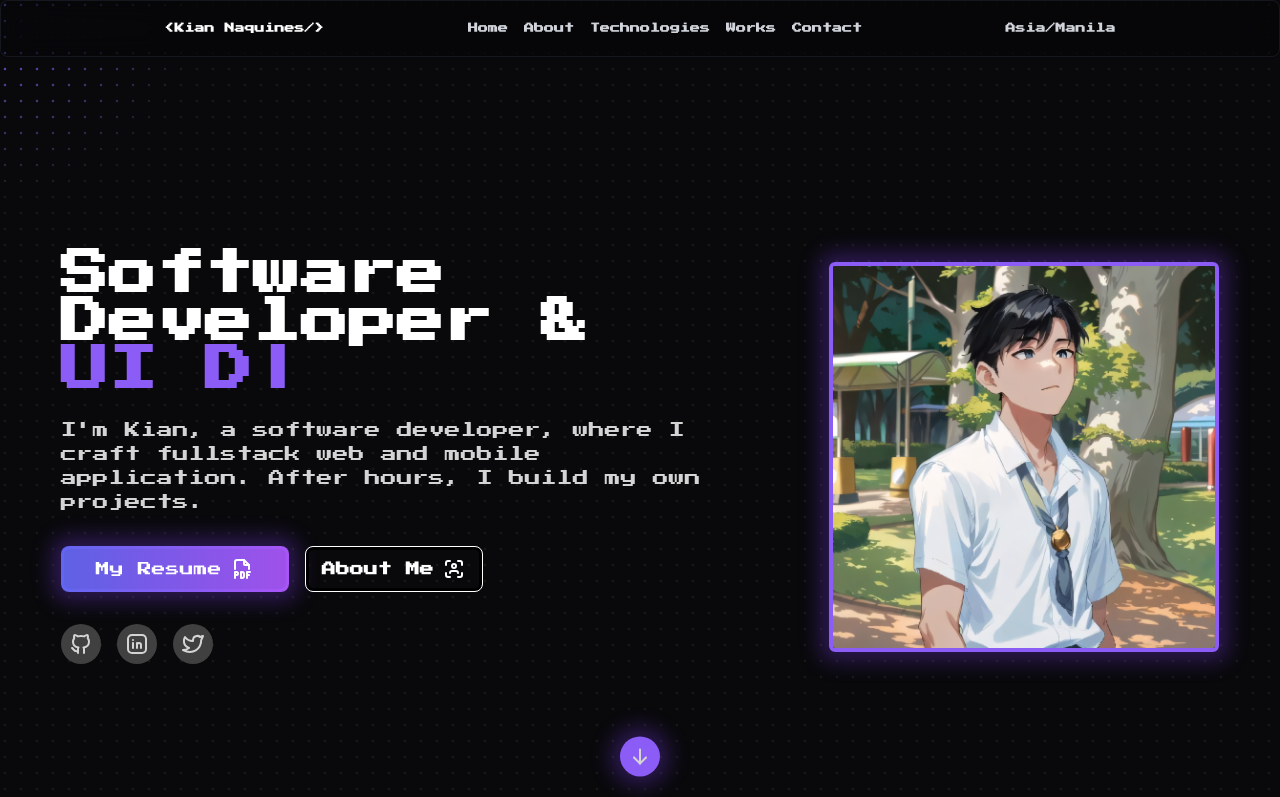
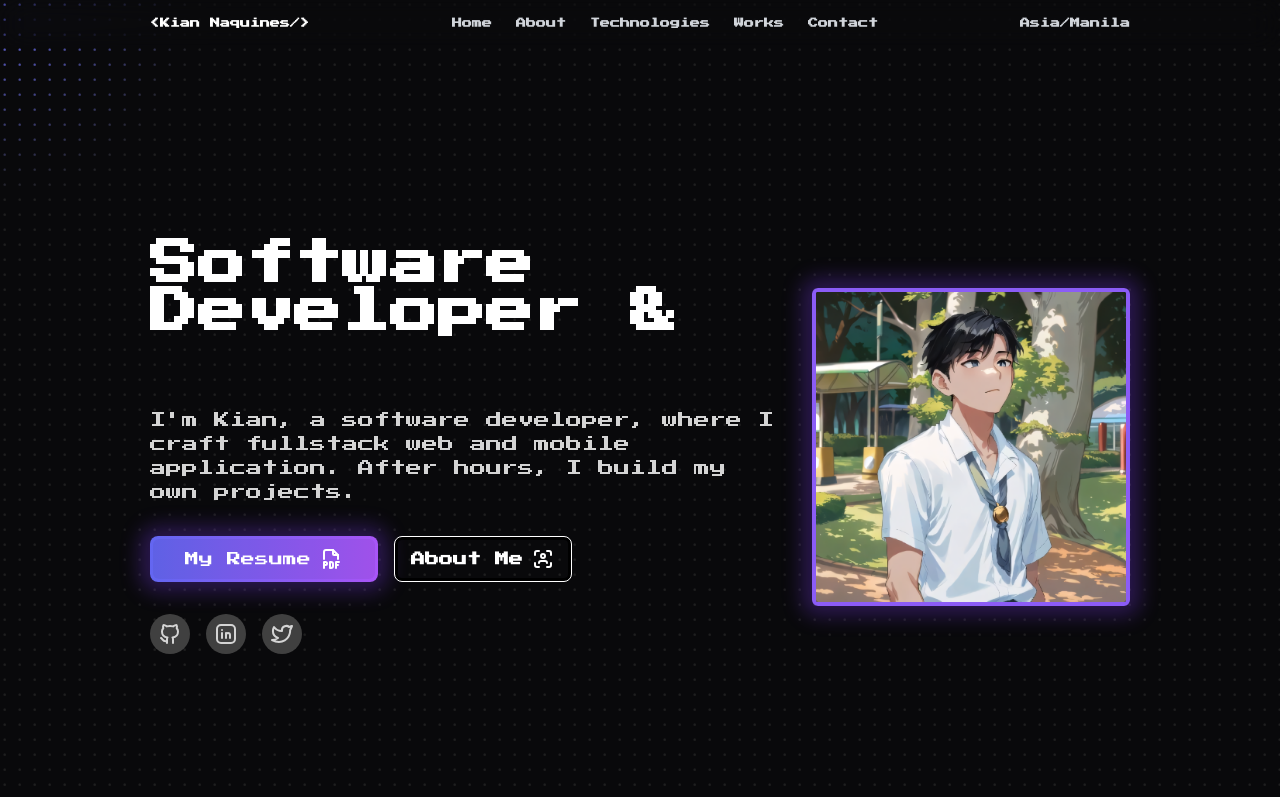
Before and after one commit to kiannaquines/kian_portfolio, a Next.js app: page / in a window 1280 px wide. Shown: the top 797 px of the page. Built offline with nearby package versions, Linux system fonts and the light colour scheme.

Commit message:
Update dependencies, enhance layout, and improve Hero component animations

```diff
--- a/app/page.tsx
+++ b/app/page.tsx
@@ -3,21 +3,24 @@ import TechStack from "@/components/tech-stack";
 import Header from "@/components/ui/header";
 import Hero from "@/components/hero";
 import TimeLine from "@/components/timeline";
+import Works from "@/components/works";
 
 export default function Home() {
   return (
-    <main className="font-[family-name:var(--font-press-start)]">
-      {/* Main Highlight*/}
-      <HeroHighlight>
+    <main className="min-h-screen w-full font-[family-name:var(--font-press-start)] relative overflow-hidden">
+      <div className="absolute inset-0 bg-dot-thick-neutral-300 dark:bg-dot-thick-neutral-800 pointer-events-none opacity-50" />
+      <HeroHighlight className="relative z-10">
         {/* Header */}
         <Header />
         {/* Hero */}
         <Hero />
+        {/* Tech Stack */}
+        <TechStack />
+        {/* Timeline */}
+        <TimeLine />
+        {/* Works */}
+        <Works />
       </HeroHighlight>
-      {/* About Timeline */}
-      <TimeLine />
-      {/* Tech Stack */}
-      <TechStack />
     </main>
   );
 }
--- a/components/hero.tsx
+++ b/components/hero.tsx
@@ -10,13 +10,13 @@ import SecondaryButton from './ui/secondary-button'
 
 const Hero = () => {
     return (
-        <section id="hero-section" className="h-screen flex flex-col md:flex-row items-center justify-evenly gap-9">
+        <section id="hero-section" className="h-screen flex flex-col md:flex-row items-center justify-between gap-9 px-[150px]">
             <div className="text-center md:text-left max-w-2xl z-10">
                 <motion.h1
                     initial={{ opacity: 0, y: 20 }}
                     animate={{ opacity: 1, y: 0 }}
                     transition={{ duration: 0.5, ease: [0.4, 0.0, 0.2, 1] }}
-                    className="text-5xl md:text-5xl font-bold dark:text-white max-w-3xl"
+                    className="text-4xl md:text-5xl font-bold dark:text-white max-w-3xl"
                 >
                     <span>Software Developer &</span>
                     <br />
@@ -31,9 +31,7 @@ const Hero = () => {
                             2000,
                             "DevOps",
                             2000,
-                            "Backend",
-                            2000,
-                            "Frontend",
+                            "Full Stack",
                             2000,
                         ]}
                         speed={30}
@@ -41,6 +39,7 @@ const Hero = () => {
                         wrapper="span"
                     />
                 </motion.h1>
+
 
                 <motion.p
                     initial={{ opacity: 0, y: 20 }}
@@ -91,7 +90,8 @@ const Hero = () => {
 
             <motion.div
                 initial={{ opacity: 0, scale: 0.9 }}
-                animate={{ opacity: 1, scale: 1, y: [0, -10, 0] }}
+                animate={{ opacity: 1, scale: 1, y: 0 }}
+                transition={{ type: "spring", stiffness: 100, damping: 10 }}
                 className="mt-8 md:mt-0 z-10"
             >
                 <Image
@@ -100,6 +100,7 @@ const Hero = () => {
                     className="rounded-md object-cover cursor-pointer border-4 border-violet-500 shadow-[0_0_20px_10px_rgba(124,58,237,0.3)]"
                     width={390}
                     height={270}
+                    priority
                 />
             </motion.div>
         </section>
--- a/components/tech-stack.tsx
+++ b/components/tech-stack.tsx
@@ -76,7 +76,7 @@ const TechStack = () => {
     };
 
     return (
-        <div className="bg-neutral-100 dark:bg-neutral-900 py-12">
+        <div className="py-12">
             <div className="max-w-7xl mx-auto px-4 sm:px-6 lg:px-8">
                 <h2 className="text-3xl font-bold text-center text-neutral-900 dark:text-white mb-4">
                     Technologies
@@ -89,7 +89,7 @@ const TechStack = () => {
                     variants={containerVariants}
                     initial="hidden"
                     whileInView="visible"
-                    viewport={{ once: false }}
+                    viewport={{ once: true }}
                 >
                     {technologies.map((tech, index) => (
                         <motion.div
--- a/components/ui/about-timeline.tsx
+++ b/components/ui/about-timeline.tsx
@@ -34,7 +34,7 @@ export const Timeline = ({ data }: { data: AboutTimelineEntry[] }) => {
 
   return (
     <div
-      className="w-full md:px-10 bg-gradient-to-r from-indigo-500/10 to-purple-500/10 backdrop-blur-md"
+      className="w-full md:px-10"
       ref={containerRef}
     >
       <div className="max-w-7xl mx-auto py-20 px-4 md:px-8 lg:px-10">
@@ -56,8 +56,8 @@ export const Timeline = ({ data }: { data: AboutTimelineEntry[] }) => {
             wrapper="span"
           />
         </h2>
-        <p className="text-neutral-700 dark:text-neutral-300 text-xl md:text-xl max-w-2xl">
-          I've been developing software for 6 years and +months, with hands-on experience in a variety of technologies from backend to frontend.
+        <p className="text-neutral-700 dark:text-neutral-300 text-xl md:text-xl max-w-3xl">
+          I've been developing software for 6 years and months, with hands-on experience in a variety of technologies from backend to frontend.
         </p>
       </div>
 
--- /dev/null
+++ b/components/ui/bento-grid.tsx
@@ -0,0 +1,54 @@
+import { cn } from "@/lib/utils";
+
+export const BentoGrid = ({
+  className,
+  children,
+}: {
+  className?: string;
+  children?: React.ReactNode;
+}) => {
+  return (
+    <div
+      className={cn(
+        "grid md:auto-rows-[18rem] grid-cols-1 md:grid-cols-3 gap-4 max-w-7xl mx-auto ",
+        className
+      )}
+    >
+      {children}
+    </div>
+  );
+};
+
+export const BentoGridItem = ({
+  className,
+  title,
+  description,
+  header,
+  icon,
+}: {
+  className?: string;
+  title?: string | React.ReactNode;
+  description?: string | React.ReactNode;
+  header?: React.ReactNode;
+  icon?: React.ReactNode;
+}) => {
+  return (
+    <div
+      className={cn(
+        "row-span-1 rounded-xl group/bento hover:shadow-xl transition duration-200 shadow-input dark:shadow-none p-4 dark:bg-black dark:border-white/[0.2] bg-white border border-transparent justify-between flex flex-col space-y-4",
+        className
+      )}
+    >
+      {header}
+      <div className="group-hover/bento:translate-x-2 transition duration-200">
+        {icon}
+        <div className="font-sans font-bold text-neutral-600 dark:text-neutral-200 mb-2 mt-2">
+          {title}
+        </div>
+        <div className="font-sans font-normal text-neutral-600 text-xs dark:text-neutral-300">
+          {description}
+        </div>
+      </div>
+    </div>
+  );
+};
--- a/components/ui/header.tsx
+++ b/components/ui/header.tsx
@@ -1,58 +1,84 @@
-import React from 'react'
-import { IconHome, IconMessage, IconUser } from "@tabler/icons-react";
+"use client";
+import React, { useEffect, useState } from "react";
+import { IconHome, IconMessage, IconUser, IconMenu2 } from "@tabler/icons-react";
 
 const Header = () => {
+  const [isScrolled, setIsScrolled] = useState(false);
+  const [isMenuOpen, setIsMenuOpen] = useState(false);
+
+  useEffect(() => {
+    const handleScroll = () => {
+      setIsScrolled(window.scrollY > 50);
+    };
+    window.addEventListener("scroll", handleScroll);
+    return () => window.removeEventListener("scroll", handleScroll);
+  }, []);
 
   const navItems = [
-        {
-            name: "Home",
-            link: "#hero",
-            icon: <IconHome className="h-4 w-4 text-neutral-500 dark:text-white" />,
-        },
-        {
-            name: "About",
-            link: "#about",
-            icon: <IconUser className="h-4 w-4 text-neutral-500 dark:text-white" />,
-        },
-        {
-            name: "Technologies",
-            link: "#tech",
-            icon: <IconMessage className="h-4 w-4 text-neutral-500 dark:text-white" />,
-        },
-        {
-            name: "Works",
-            link: "#works",
-            icon: <IconMessage className="h-4 w-4 text-neutral-500 dark:text-white" />,
-        },
-        {
-            name: "Contact",
-            link: "#contact",
-            icon: <IconMessage className="h-4 w-4 text-neutral-500 dark:text-white" />,
-        },
+    { name: "Home", link: "#hero", icon: <IconHome className="h-4 w-4" /> },
+    { name: "About", link: "#about", icon: <IconUser className="h-4 w-4" /> },
+    { name: "Technologies", link: "#tech", icon: <IconMessage className="h-4 w-4" /> },
+    { name: "Works", link: "#works", icon: <IconMessage className="h-4 w-4" /> },
+    { name: "Contact", link: "#contact", icon: <IconMessage className="h-4 w-4" /> },
   ];
 
   return (
-        <div className="flex flex-col md:flex-row justify-evenly p-5 bg-white/10 dark:bg-black/25 backdrop-blur-md border border-white/20 dark:border-gray-700/30 rounded-lg shadow-sm">
-            <div className="flex items-start space-x-4 mb-4 md:mb-0">
+    <header
+      className={`sticky top-0 z-50 flex items-center justify-between py-4 md:px-10 lg:px-[150px] backdrop-blur-lg transition-all duration-300 ${
+        isScrolled
+          ? "bg-white/40 dark:bg-black/40 shadow-md border-b border-white/10 dark:border-gray-800"
+          : "bg-transparent"
+      }`}
+    >
+      <div className="flex items-center space-x-4 md:space-x-6">
         <span className="text-[10px] font-bold text-gray-900 dark:text-white">
           &lt;Kian Naquines/&gt;
         </span>
       </div>
 
-            <nav className="flex flex-wrap justify-center gap-4">
+      <nav className="hidden md:flex gap-6 items-center">
         {navItems.map((item, index) => (
           <a
             key={index}
             href={item.link}
-                        className="text-[10px] font-bold text-gray-700 hover:text-gray-900 dark:text-gray-300 dark:hover:text-white transition-colors duration-200"
+            className="text-[10px] font-bold text-gray-700 dark:text-gray-300 hover:text-gray-900 dark:hover:text-white transition"
           >
             {item.name}
           </a>
         ))}
       </nav>
-            <span className="text-[10px] text-gray-700 font-bold dark:text-gray-300 mt-4 md:mt-0">Asia/Manila</span>
-        </div>
-    )
-}
 
-export default Header
+      {/* Hamburger Menu Icon (Visible on Mobile) */}
+      <button
+        className="md:hidden text-gray-700 dark:text-gray-300"
+        onClick={() => setIsMenuOpen(!isMenuOpen)}
+      >
+        <IconMenu2 className="h-6 w-6" />
+      </button>
+
+      {/* Mobile Dropdown Menu */}
+      <nav
+        className={`${
+          isMenuOpen ? "flex" : "hidden"
+        } absolute top-16 left-0 right-0 bg-white/80 dark:bg-black/80 backdrop-blur-lg flex-col gap-4 p-6 rounded-lg shadow-lg md:hidden`}
+      >
+        {navItems.map((item, index) => (
+          <a
+            key={index}
+            href={item.link}
+            className="text-[10px] font-bold text-gray-700 dark:text-gray-300 hover:text-gray-900 dark:hover:text-white transition"
+            onClick={() => setIsMenuOpen(false)}
+          >
+            {item.name}
+          </a>
+        ))}
+      </nav>
+
+      <span className="hidden md:block text-[10px] text-gray-700 font-bold dark:text-gray-300">
+        Asia/Manila
+      </span>
+    </header>
+  );
+};
+
+export default Header;
--- a/components/ui/hero-highlight.tsx
+++ b/components/ui/hero-highlight.tsx
@@ -2,20 +2,19 @@
 import { cn } from "@/lib/utils";
 import { useMotionValue, motion, useMotionTemplate } from "framer-motion";
 import React from "react";
-import { IconArrowDown } from "@tabler/icons-react";
 
 export const HeroHighlight = ({
   children,
   className,
-  containerClassName,
 }: {
   children: React.ReactNode;
   className?: string;
-  containerClassName?: string;
 }) => {
+  // Motion values for tracking mouse position
   let mouseX = useMotionValue(0);
   let mouseY = useMotionValue(0);
 
+  // Handle mouse movement to update the position of the radial gradient
   function handleMouseMove({
     currentTarget,
     clientX,
@@ -23,7 +22,6 @@ export const HeroHighlight = ({
   }: React.MouseEvent<HTMLDivElement>) {
     if (!currentTarget) return;
     let { left, top } = currentTarget.getBoundingClientRect();
-
     mouseX.set(clientX - left);
     mouseY.set(clientY - top);
   }
@@ -31,13 +29,15 @@ export const HeroHighlight = ({
   return (
     <div
       className={cn(
-        "relative h-screen w-full group",
-        containerClassName
+        "relative z-10 group", // Added `group` for group-hover functionality
+        className
       )}
       onMouseMove={handleMouseMove}
     >
+      {/* Background Dots */}
       <div className="absolute inset-0 bg-dot-thick-neutral-300 dark:bg-dot-thick-neutral-800 pointer-events-none opacity-50" />
 
+      {/* Hover Effect (Radial Gradient) */}
       <motion.div
         className="pointer-events-none bg-dot-thick-indigo-500 dark:bg-dot-thick-indigo-500 absolute inset-0 opacity-0 transition duration-300 group-hover:opacity-100"
         style={{
@@ -59,25 +59,8 @@ export const HeroHighlight = ({
         }}
       />
 
-      <motion.div
-        initial={{ opacity: 0, y: 20 }}
-        animate={{ opacity: 1, y: 0 }}
-        transition={{ duration: 0.5, ease: [0.4, 0.0, 0.2, 1] }}
-        className={cn("relative z-10", className)}
-      >
-        {children}
-      </motion.div>
-
-      <div className="absolute bottom-8 left-1/2 transform -translate-x-1/2 z-10">
-        <motion.div
-          animate={{ y: [0, 10, 0] }}
-          transition={{ duration: 1.5, repeat: Infinity, ease: "easeInOut" }}
-        >
-          <div className="p-2 rounded-full dark:bg-violet-500 transition-colors shadow-[0_0_20px_10px_rgba(124,58,237,0.3)]">
-            <IconArrowDown className="text-2xl text-neutral-700 dark:text-neutral-300 hover:text-white dark:hover:text-white transition-colors" />
-          </div>
-        </motion.div>
-      </div>
+      {/* Content */}
+      {children}
     </div>
   );
 };
--- /dev/null
+++ b/components/works.tsx
@@ -0,0 +1,70 @@
+import React from "react";
+import { BentoGrid, BentoGridItem } from "@/components/ui/bento-grid";
+import {
+    IconClipboardCopy,
+    IconFileBroken,
+    IconSignature,
+    IconTableColumn,
+} from "@tabler/icons-react";
+
+export default function Works() {
+    return (
+        <div className="w-full md:px-10">
+
+            <div className="max-w-7xl mx-auto px-4 sm:px-6 lg:px-8">
+                <h2 className="text-3xl font-bold text-center text-neutral-900 dark:text-white mb-4 pt-9">
+                    My Projects
+                </h2>
+                <p className="text-center text-neutral-700 dark:text-neutral-300 text-lg mb-8 max-w-2xl mx-auto">
+                    My Projects I personally developed.
+                </p>
+                <BentoGrid className="max-w-7xl mx-auto md:auto-rows-[20rem]">
+                    {items.map((item, i) => (
+                        <BentoGridItem
+                            key={i}
+                            title={item.title}
+                            description={item.description}
+                            header={item.header}
+                            className={item.className}
+                            icon={item.icon}
+                        />
+                    ))}
+                </BentoGrid>
+            </div>
+        </div>
+    );
+}
+const Skeleton = () => (
+    <div className="flex flex-1 w-full h-full min-h-[6rem] rounded-xl   dark:bg-dot-white/[0.2] bg-dot-black/[0.2] [mask-image:radial-gradient(ellipse_at_center,white,transparent)]  border border-transparent dark:border-white/[0.2] bg-neutral-100 dark:bg-black"></div>
+);
+const items = [
+    {
+        title: "The Dawn of Innovation",
+        description: "Explore the birth of groundbreaking ideas and inventions.",
+        header: <Skeleton />,
+        className: "md:col-span-2",
+        icon: <IconClipboardCopy className="h-4 w-4 text-neutral-500" />,
+    },
+    {
+        title: "The Digital Revolution",
+        description: "Dive into the transformative power of technology.",
+        header: <Skeleton />,
+        className: "md:col-span-1",
+        icon: <IconFileBroken className="h-4 w-4 text-neutral-500" />,
+    },
+    {
+        title: "The Art of Design",
+        description: "Discover the beauty of thoughtful and functional design.",
+        header: <Skeleton />,
+        className: "md:col-span-1",
+        icon: <IconSignature className="h-4 w-4 text-neutral-500" />,
+    },
+    {
+        title: "The Power of Communication",
+        description:
+            "Understand the impact of effective communication in our lives.",
+        header: <Skeleton />,
+        className: "md:col-span-2",
+        icon: <IconTableColumn className="h-4 w-4 text-neutral-500" />,
+    },
+];
--- a/package.json
+++ b/package.json
@@ -9,12 +9,13 @@
     "lint": "next lint"
   },
   "dependencies": {
-    "@tabler/icons-react": "^3.26.0",
+    "@tabler/icons-react": "^3.29.0",
     "class-variance-authority": "^0.7.1",
     "clsx": "^2.1.1",
     "framer-motion": "^11.16.0",
     "lucide-react": "^0.469.0",
     "mini-svg-data-uri": "^1.4.4",
+    "motion": "^12.3.1",
     "next": "15.1.3",
     "next-themes": "^0.4.4",
     "react": "^19.0.0",
--- a/tailwind.config.ts
+++ b/tailwind.config.ts
@@ -131,7 +131,9 @@ export default {
 				{
 					"bg-dot-thick": (value: any) => ({
 						backgroundImage: `url("${svgToDataUri(
-							`<svg xmlns="http://www.w3.org/2000/svg" viewBox="0 0 32 32" width="16" height="16" fill="none"><circle fill="${value}" id="pattern-circle" cx="10" cy="10" r="2.5"></circle></svg>`
+							`<svg xmlns="http://www.w3.org/2000/svg" viewBox="0 0 32 32" width="15" height="15" fill="none">
+							<circle fill="${value}" id="pattern-circle" cx="10" cy="10" r="2.5"></circle>
+							</svg>`
 						)}")`,
 					}),
 				},
```
Also changed, not shown: 1 other file (tests, documents, lock files or other folders). Lines whose indentation alone changed are shown as unchanged.
